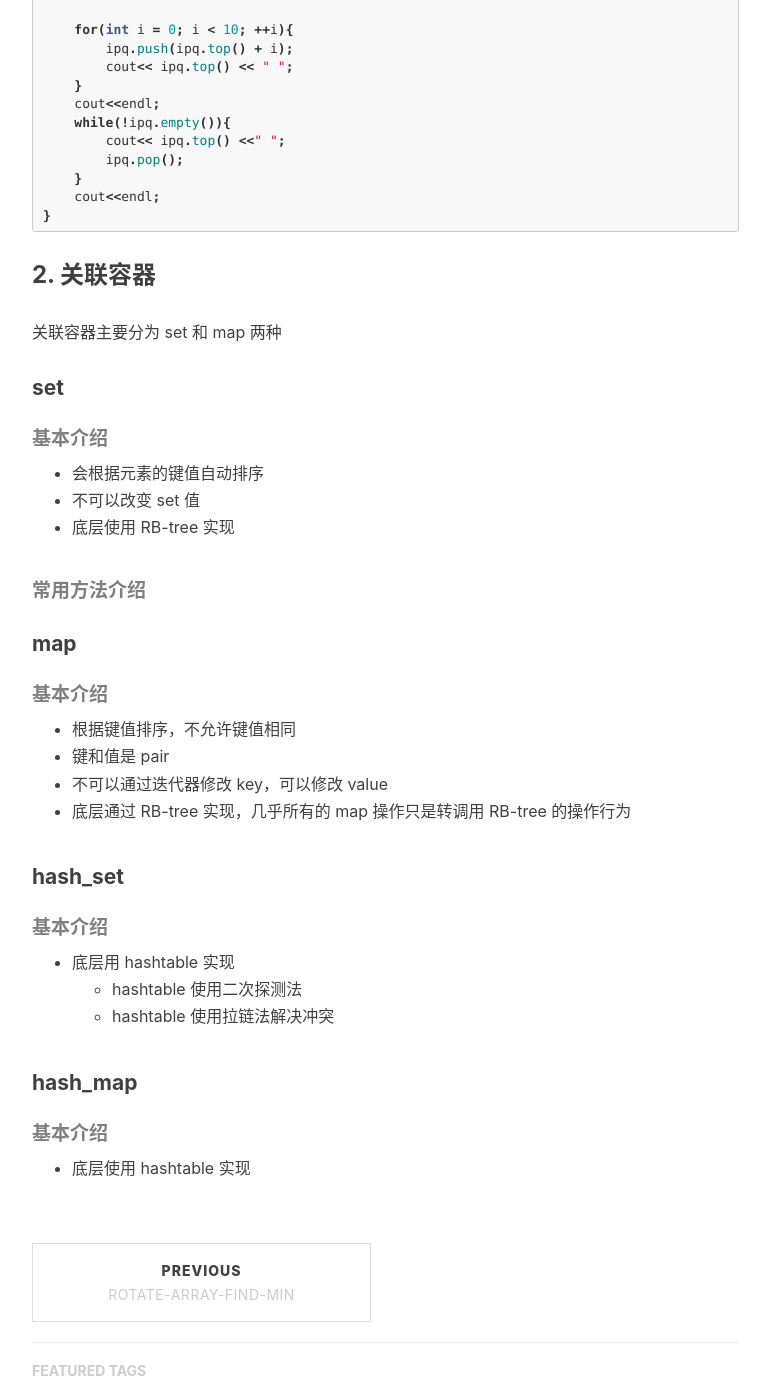
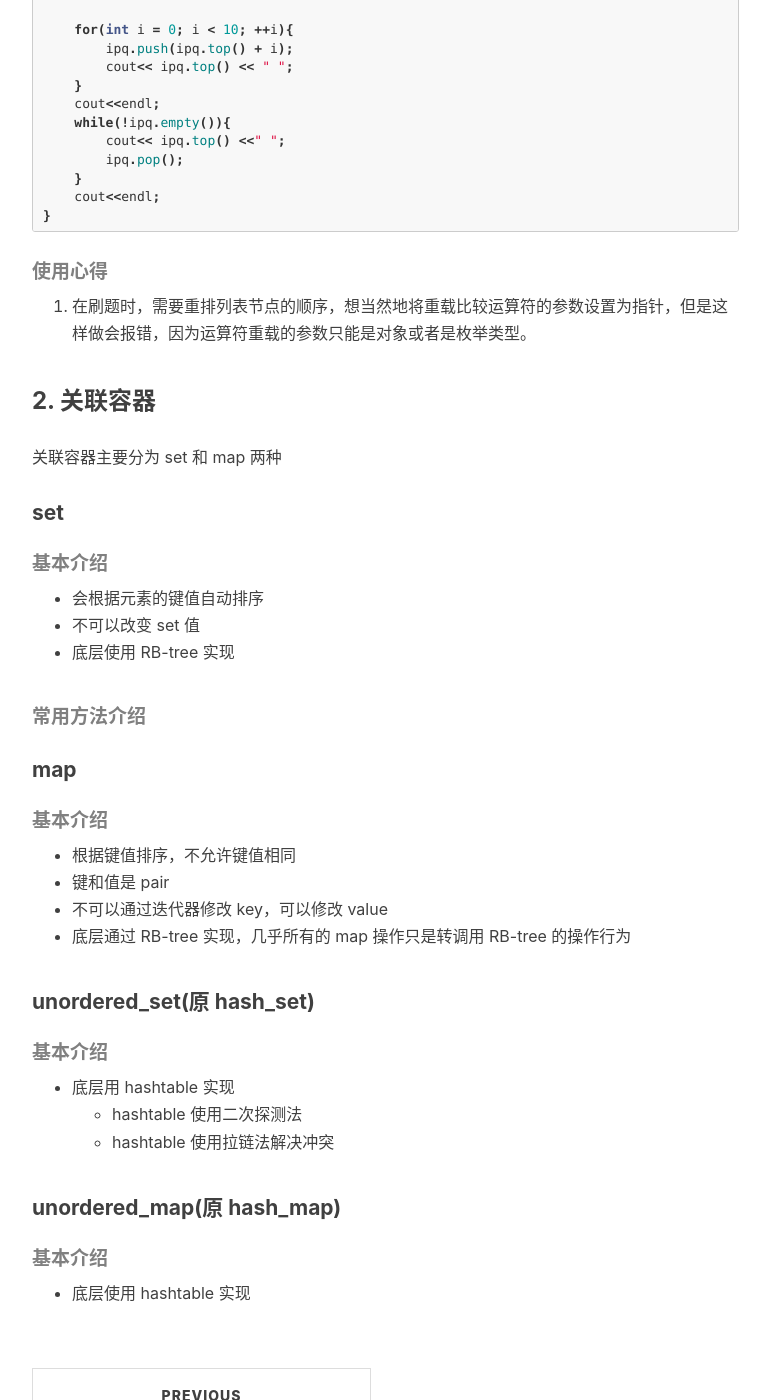
Before and after one commit to shihunyewu/shihunyewu.github.io, a Jekyll site: the page built from _posts/2019-04-18-Cplusplus-STL.md, in a window 1280 px wide and 1400 px high, scrolled down 3993 px. Shown: the whole window, without its empty margins (233-1003 px from the left). Built offline with Jekyll 4.4.1, drawn with Linux system fonts in a browser that asks for light colours; nearby versions of some CDN libraries; comment, search, counter and statistics services are not loaded.

Commit message:
stl 实战

````diff
--- a/_posts/2019-04-18-Cplusplus-STL.md
+++ b/_posts/2019-04-18-Cplusplus-STL.md
@@ -145,6 +145,8 @@ int main(){
     cout<<endl;
 }
 ```
+##### 使用心得
+1. 在刷题时，需要重排列表节点的顺序，想当然地将重载比较运算符的参数设置为指针，但是这样做会报错，因为运算符重载的参数只能是对象或者是枚举类型。
 
 ### 2. 关联容器
 关联容器主要分为 set 和 map 两种
@@ -162,12 +164,12 @@ int main(){
 - 不可以通过迭代器修改 key，可以修改 value
 - 底层通过 RB-tree 实现，几乎所有的 map 操作只是转调用 RB-tree 的操作行为
 
-#### hash_set
+#### unordered_set(原 hash_set)
 ##### 基本介绍
 - 底层用 hashtable 实现
 	- hashtable 使用二次探测法
 	- hashtable 使用拉链法解决冲突
 
-#### hash_map
+#### unordered_map(原 hash_map)
 ##### 基本介绍
 - 底层使用 hashtable 实现
````
